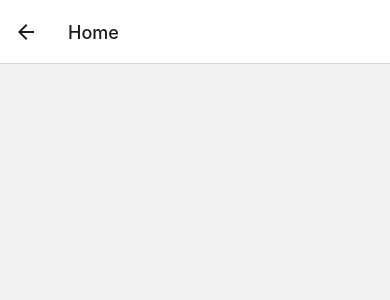
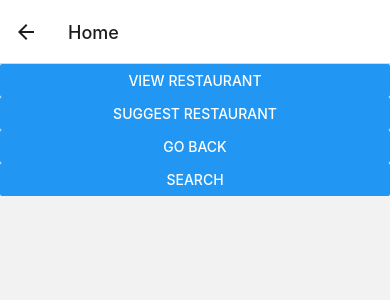
Before and after one commit to ubclaunchpad/nom-appetit, a React Native app in the folder frontend/: screen /Home in a window 390 px wide. Shown: the top 300 px of the page. Built offline with nearby package versions, Linux system fonts and the light colour scheme.

Commit message:
Add buttons

```diff
--- a/frontend/src/screens/HomeScreen.tsx
+++ b/frontend/src/screens/HomeScreen.tsx
@@ -1,10 +1,28 @@
 // home page
 import React, { useEffect, useState } from "react";
-import { View } from "react-native";
+import { Button, View } from "react-native";
 
 export default function HomeScreen({navigation}) {
     return (
         <View>
+            <Button
+            title="View Restaurant"
+            onPress={ () => navigation.navigate('View')}
+            />
+            <Button
+            title="Suggest Restaurant"
+            onPress={ () => navigation.navigate('Suggest')}
+            />
+
+            <Button
+            title="Go Back"
+            onPress={ () => navigation.navigate('Signup')}
+            />
+
+            <Button
+            title="Search"
+            onPress={ () => navigation.navigate('Search')}
+            />
         </View>
     )
 }
--- a/frontend/src/screens/ResultScreen.tsx
+++ b/frontend/src/screens/ResultScreen.tsx
@@ -1,10 +1,14 @@
 // search result
 import React, { useEffect, useState } from "react";
-import { View } from "react-native";
+import { Button, View } from "react-native";
 
-export default function SearchPage({navigation}) {
+export default function ResultScreen({navigation}) {
     return (
         <View>
+            <Button
+            title="Go Back"
+            onPress={ () => navigation.navigate('Search')}
+            />
         </View>
     )
 }
--- a/frontend/src/screens/SearchScreen.tsx
+++ b/frontend/src/screens/SearchScreen.tsx
@@ -1,10 +1,14 @@
 // search restaurant
 import React, { useEffect, useState } from "react";
-import { View } from "react-native";
+import { Button, View } from "react-native";
 
 export default function SearchScreen({navigation}) {
     return (
         <View>
+            <Button
+            title="Execute Search"
+            onPress={ () => navigation.navigate('Result')}
+            />
         </View>
     )
 }
--- a/frontend/src/screens/SignupScreen.tsx
+++ b/frontend/src/screens/SignupScreen.tsx
@@ -1,10 +1,14 @@
 // signup page
 import React, { useEffect, useState } from "react";
-import { View } from "react-native";
+import { Button, View } from "react-native";
 
 export default function SignupScreen({navigation}) {
     return (
         <View>
+            <Button
+            title="Test Sign In"
+            onPress={ () => navigation.navigate('Home')}
+            />
         </View>
     )
 }
--- a/frontend/src/screens/SplashScreen.tsx
+++ b/frontend/src/screens/SplashScreen.tsx
@@ -1,10 +1,14 @@
 // splash page
 import React, { useEffect, useState } from "react";
-import { FlatList, View } from "react-native";
+import { Button, FlatList, View } from "react-native";
 
-export default function SplashScreen() {
+export default function SplashScreen({navigation}) {
     return (
         <View>
+            <Button
+            title="Go Home"
+            onPress={ () => navigation.navigate('Signup')}
+            />
         </View>
     )
 }
--- a/frontend/src/screens/SuggestRestaurantScreen.tsx
+++ b/frontend/src/screens/SuggestRestaurantScreen.tsx
@@ -1,10 +1,14 @@
 // suggest a restaurant page
 import React, { useEffect, useState } from "react";
-import { View } from "react-native";
+import { Button, View } from "react-native";
 
 export default function SuggestRestaurantScreen({navigation}) {
     return (
         <View>
+            <Button
+            title="Go Back"
+            onPress={ () => navigation.navigate('Home')}
+            />
         </View>
     )
 }
--- a/frontend/src/screens/ViewRestaurantScreen.tsx
+++ b/frontend/src/screens/ViewRestaurantScreen.tsx
@@ -1,10 +1,14 @@
 // view saved restaurant
 import React, { useEffect, useState } from "react";
-import { View } from "react-native";
+import { Button, View } from "react-native";
 
 export default function ViewRestaurantScreen({navigation}) {
     return (
         <View>
+            <Button
+            title="Go Back"
+            onPress={ () => navigation.navigate('Home')}
+            />
         </View>
     )
 }
```
